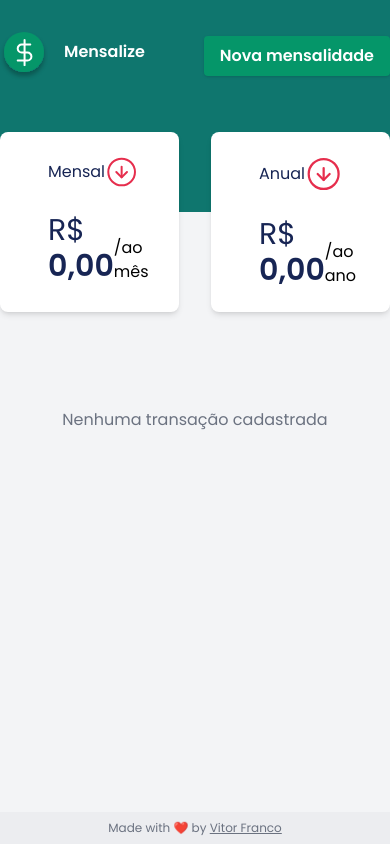
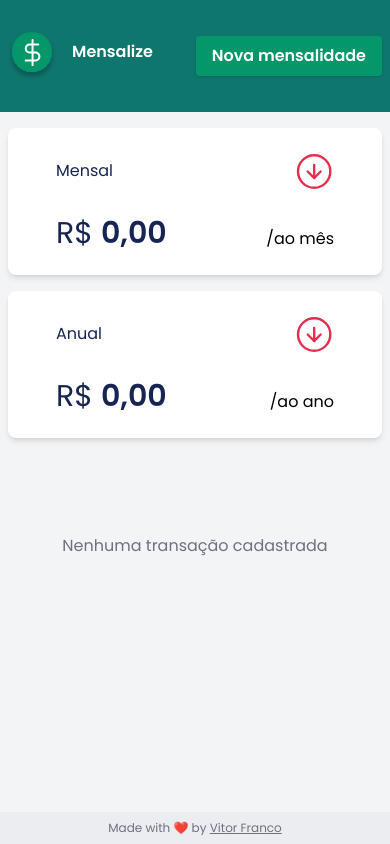
Before and after one commit to Vitor-Franco/mensalize, a Next.js app: page / in a window 390 px wide. Built offline with nearby package versions, Linux system fonts and the light colour scheme.

Commit message:
feat: add components and first mobile version

```diff
--- a/src/app/page.tsx
+++ b/src/app/page.tsx
@@ -1,12 +1,11 @@
 'use client'
 
-import { Logo } from '@/components/logo'
-import { ModalTransaction } from '@/components/modal-transaction'
-import { AlertDialog, AlertDialogTrigger } from '@/components/ui/alert-dialog'
-import { getValueFromBRL, getPrice } from '@/utils/currecy'
+import { Footer } from '@/components/footer'
+import { Header } from '@/components/header'
+import { TableTransactions } from '@/components/table-transactions'
+import { getValueFromBRL } from '@/utils/currecy'
 
 import Image from 'next/image'
-import Link from 'next/link'
 import { useState } from 'react'
 
 export interface Transaction {
@@ -31,18 +30,6 @@ export default function Home() {
 
     return []
   })
-  console.log('[LOG] ~ Home ~ transactions:', transactions)
-
-  const handledTransactions = transactions.map((transaction) => {
-    const value = getValueFromBRL(transaction.price)
-
-    return {
-      ...transaction,
-      price: getPrice(value),
-      price_yearly: getPrice(value * 12),
-      date: new Date(`${transaction.date}T00:00`).toLocaleDateString('pt-BR'),
-    }
-  })
 
   function addTransaction(data: Transaction) {
     if (!data.title || !data.price || !data.category) {
@@ -63,30 +50,19 @@ export default function Home() {
     setTransactions(updatedTransactions)
   }
 
-  const totalByMonth = transactions.reduce((acc, transaction) => {
+  const totalMonthly = transactions.reduce((acc, transaction) => {
     const value = getValueFromBRL(transaction.price)
 
     return acc + value
   }, 0)
 
-  const totalYearly = totalByMonth * 12
+  const totalYearly = totalMonthly * 12
 
   return (
-    <main className="bg-gray-100 h-svh flex flex-col">
-      <header className="bg-teal-700 h-[212px] text-red">
-        <div className="container flex items-center justify-between mx-auto pt-8">
-          <Logo />
-
-          <AlertDialog>
-            <AlertDialogTrigger className="shadow bg-emerald-600 text-white px-4 py-2 rounded font-semibold">
-              <span>Nova mensalidade</span>
-            </AlertDialogTrigger>
-            <ModalTransaction onAdd={addTransaction} />
-          </AlertDialog>
-        </div>
-      </header>
-      <section className="flex container mx-auto gap-8">
-        <div className="bg-white shadow-md rounded-lg overflow-hidden -mt-20 flex-1 px-12 py-6">
+    <main className="bg-gray-100 min-h-svh flex flex-col">
+      <Header onAddTransaction={addTransaction} />
+      <section className="flex flex-col lg:flex-row container px-2 mt-4 lg:mt-0 mx-auto gap-4 lg:gap-8">
+        <div className="hover:bg-gray-50 bg-white shadow-md rounded-lg overflow-hidden lg:-mt-20 flex-1 px-12 py-6">
           <div className="text-blue-950 flex items-center justify-between">
             Mensal
             <Image src="/outcomes.svg" alt="Saída" width={40} height={40} />
@@ -95,14 +71,14 @@ export default function Home() {
             <div className="text-3xl text-blue-950">
               R${' '}
               <span className="font-semibold">
-                {totalByMonth.toFixed(2).replace('.', ',')}
+                {totalMonthly.toFixed(2).replace('.', ',')}
               </span>
             </div>
 
             <span className="">/ao mês</span>
           </div>
         </div>
-        <div className="bg-white shadow-md rounded-lg overflow-hidden -mt-20 flex-1 px-12 py-6">
+        <div className="hover:bg-gray-50 bg-white shadow-md rounded-lg overflow-hidden lg:-mt-20 flex-1 px-12 py-6">
           <div className="text-blue-950 flex items-center justify-between">
             Anual
             <Image src="/outcomes.svg" alt="Saída" width={40} height={40} />
@@ -119,62 +95,14 @@ export default function Home() {
           </div>
         </div>
       </section>
-      <section className="container mx-auto mt-16">
-        {handledTransactions.length > 0 && (
-          <div className="grid grid-cols-[350px,1fr,1fr,1fr,1fr,1fr] px-8 gap-4 mx-auto">
-            <span className="text-gray-500">Título</span>
-            <span className="text-gray-500">Preço /mês</span>
-            <span className="text-gray-500">Preço /ano</span>
-            <span className="text-gray-500">Categoria</span>
-            <span className="text-gray-500">Data pagamento</span>
-            <span className="text-gray-500">Ações</span>
-          </div>
-        )}
-        <div className="mt-5 space-y-2">
-          {handledTransactions.map((transaction) => (
-            <div
-              className="bg-white rounded-md grid grid-cols-[350px,1fr,1fr,1fr,1fr,1fr] gap-4 mx-auto px-8 py-5 items-center"
-              key={transaction.id}
-            >
-              <span>{transaction.title}</span>
-              <span>{transaction.price}</span>
-              <span>{transaction.price_yearly}</span>
-              <span className="text-gray-400">{transaction.category}</span>
-              <span className="text-gray-400">{transaction.date}</span>
-              <span className="">
-                <button
-                  type="button"
-                  className="underline cursor-pointer"
-                  onClick={() => deleteTransaction(transaction.id)}
-                >
-                  Excluir
-                </button>
-              </span>
-            </div>
-          ))}
+      <section className="container px-2 mx-auto mt-16 overflow-x-auto mb-8">
+        <TableTransactions
+          transactions={transactions}
+          onDelete={(id) => deleteTransaction(id)}
+        />
+      </section>
 
-          {handledTransactions.length === 0 && (
-            <div className="text-center mt-8 text-gray-500">
-              <span>Nenhuma transação cadastrada</span>
-            </div>
-          )}
-        </div>
-      </section>
-      <footer className="mt-auto bg-gray-200/50">
-        <div className="flex container mx-auto items-center justify-center py-2">
-          <span className="text-xs text-gray-500">
-            Made with ❤️ by{' '}
-            <Link
-              target="_blank"
-              className="underline"
-              href="https://github.com/Vitor-Franco"
-              rel="nofollow"
-            >
-              Vitor Franco
-            </Link>
-          </span>
-        </div>
-      </footer>
+      <Footer />
     </main>
   )
 }
--- /dev/null
+++ b/src/components/footer.tsx
@@ -0,0 +1,24 @@
+import Link from 'next/link'
+import React from 'react'
+
+function Footer() {
+  return (
+    <footer className="mt-auto bg-gray-200/50">
+      <div className="flex container px-2 mx-auto items-center justify-center py-2">
+        <span className="text-xs text-gray-500">
+          Made with ❤️ by{' '}
+          <Link
+            target="_blank"
+            className="underline"
+            href="https://github.com/Vitor-Franco"
+            rel="nofollow"
+          >
+            Vitor Franco
+          </Link>
+        </span>
+      </div>
+    </footer>
+  )
+}
+
+export { Footer }
--- /dev/null
+++ b/src/components/header.tsx
@@ -0,0 +1,29 @@
+import type { Transaction } from '@/app/page'
+import { Logo } from '@/components/logo'
+import { ModalTransaction } from '@/components/modal-transaction'
+import { AlertDialog, AlertDialogTrigger } from '@/components/ui/alert-dialog'
+
+import React from 'react'
+
+interface HeaderProps {
+  onAddTransaction: (payload: Transaction) => void
+}
+
+function Header({ onAddTransaction }: Readonly<HeaderProps>) {
+  return (
+    <header className="bg-teal-700 lg:h-[212px] text-red">
+      <div className="container px-2 flex items-center justify-between mx-auto py-8 lg:pb-0 lg:pt-8">
+        <Logo />
+
+        <AlertDialog>
+          <AlertDialogTrigger className="shadow bg-emerald-600 text-white px-4 py-2 rounded font-semibold">
+            <span>Nova mensalidade</span>
+          </AlertDialogTrigger>
+          <ModalTransaction onAdd={onAddTransaction} />
+        </AlertDialog>
+      </div>
+    </header>
+  )
+}
+
+export { Header }
--- a/src/components/modal-transaction.tsx
+++ b/src/components/modal-transaction.tsx
@@ -102,6 +102,7 @@ export function ModalTransaction({ onAdd }: Readonly<ModalTransactionProps>) {
             <div className="items-top flex space-x-2">
               <Checkbox
                 id="anual"
+                className=""
                 checked={isAnnual}
                 onCheckedChange={(e) => setIsAnnual(!!e)}
               />
@@ -122,13 +123,21 @@ export function ModalTransaction({ onAdd }: Readonly<ModalTransactionProps>) {
             onChange={(e) => setCategory(e.target.value)}
             className="border border-gray-300 bg-gray-100 rounded-md px-4 py-2 w-full"
           />
+
+          <div>
+            <label className="text-sm text-blue-950" htmlFor="date">
+              Data da cobrança
+            </label>
             <input
+              id="date"
               type="date"
+              pattern="dd/mm"
               placeholder="Data da assinatura"
               value={date}
               onChange={(e) => setDate(e.target.value)}
               className="border border-gray-300 bg-gray-100 rounded-md px-4 py-2 w-full"
             />
+          </div>
         </div>
       </AlertDialogHeader>
       <AlertDialogFooter>
--- /dev/null
+++ b/src/components/table-transactions.tsx
@@ -0,0 +1,84 @@
+import type { Transaction } from '@/app/page'
+import { getValueFromBRL, getPrice } from '@/utils/currecy'
+import React from 'react'
+
+interface TableTransactionProps {
+  transactions: Transaction[]
+  onDelete: (id: string) => void
+}
+
+function TableTransactions({
+  transactions,
+  onDelete,
+}: Readonly<TableTransactionProps>) {
+  const handledTransactions = transactions.map((transaction) => {
+    const value = getValueFromBRL(transaction.price)
+
+    return {
+      ...transaction,
+      price: getPrice(value),
+      price_yearly: getPrice(value * 12),
+      date: new Date(`${transaction.date}T00:00`).toLocaleDateString('pt-BR', {
+        day: '2-digit',
+        month: 'short',
+      }),
+    }
+  })
+
+  return (
+    <>
+      {handledTransactions.length > 0 && (
+        <div className="grid grid-cols-[150px,150px,150px,150px,150px,150px] lg:grid-cols-[350px,1fr,1fr,1fr,1fr,1fr] px-8 gap-4 mx-auto">
+          <span className="text-gray-500">Título</span>
+          <span className="text-gray-500">Preço /mês</span>
+          <span className="text-gray-500">Preço /ano</span>
+          <span className="text-gray-500">Categoria</span>
+          <span className="text-gray-500">Data da cobrança</span>
+          <span className="text-gray-500">Ações</span>
+        </div>
+      )}
+      <div className="mt-5 space-y-2">
+        {handledTransactions.map((transaction) => (
+          <div
+            className="bg-white hover:bg-gray-50 rounded-md grid grid-cols-[150px,150px,150px,150px,150px,150px]  lg:grid-cols-[350px,1fr,1fr,1fr,1fr,1fr] gap-4 mx-auto px-8 py-5 items-center"
+            key={transaction.id}
+          >
+            <span className="text-ellipsis line-clamp-1">
+              {transaction.title}
+            </span>
+            <span>{transaction.price}</span>
+            <span>{transaction.price_yearly}</span>
+            <span className="text-gray-400">{transaction.category}</span>
+            <span className="text-gray-400">{transaction.date}</span>
+            <span className="">
+              <button
+                type="button"
+                className="underline cursor-pointer"
+                onClick={() => {
+                  if (
+                    window === undefined ||
+                    window.confirm(
+                      'Tem certeza que deseja deletar uma transação?',
+                    )
+                  ) {
+                    onDelete(transaction.id)
+                  }
+                }}
+              >
+                Excluir
+              </button>
+            </span>
+          </div>
+        ))}
+
+        {handledTransactions.length === 0 && (
+          <div className="text-center mt-8 text-gray-500">
+            <span>Nenhuma transação cadastrada</span>
+          </div>
+        )}
+      </div>
+    </>
+  )
+}
+
+export { TableTransactions }
```
Lines whose indentation alone changed are shown as unchanged.
